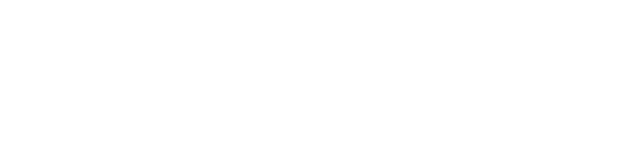
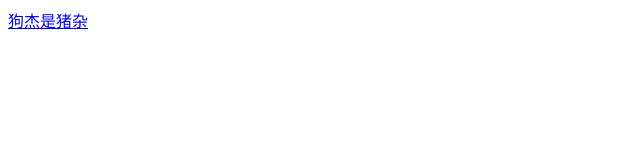
Before and after one commit to llx13169645836/hbulider_git, a plain HTML site: page index.html in a window 1280 px wide. Shown: the whole page, without its empty margins (0-640 px from the left). Drawn offline with Linux system fonts and the light colour scheme.

Commit message:
index增加了"<a href="#">狗杰是猪杂</a>"

```diff
--- a/index.html
+++ b/index.html
@@ -5,6 +5,6 @@
 		<title></title>
 	</head>
 	<body>
-
+		<a href="#">狗杰是猪杂</a>
 	</body>
 </html>
```
